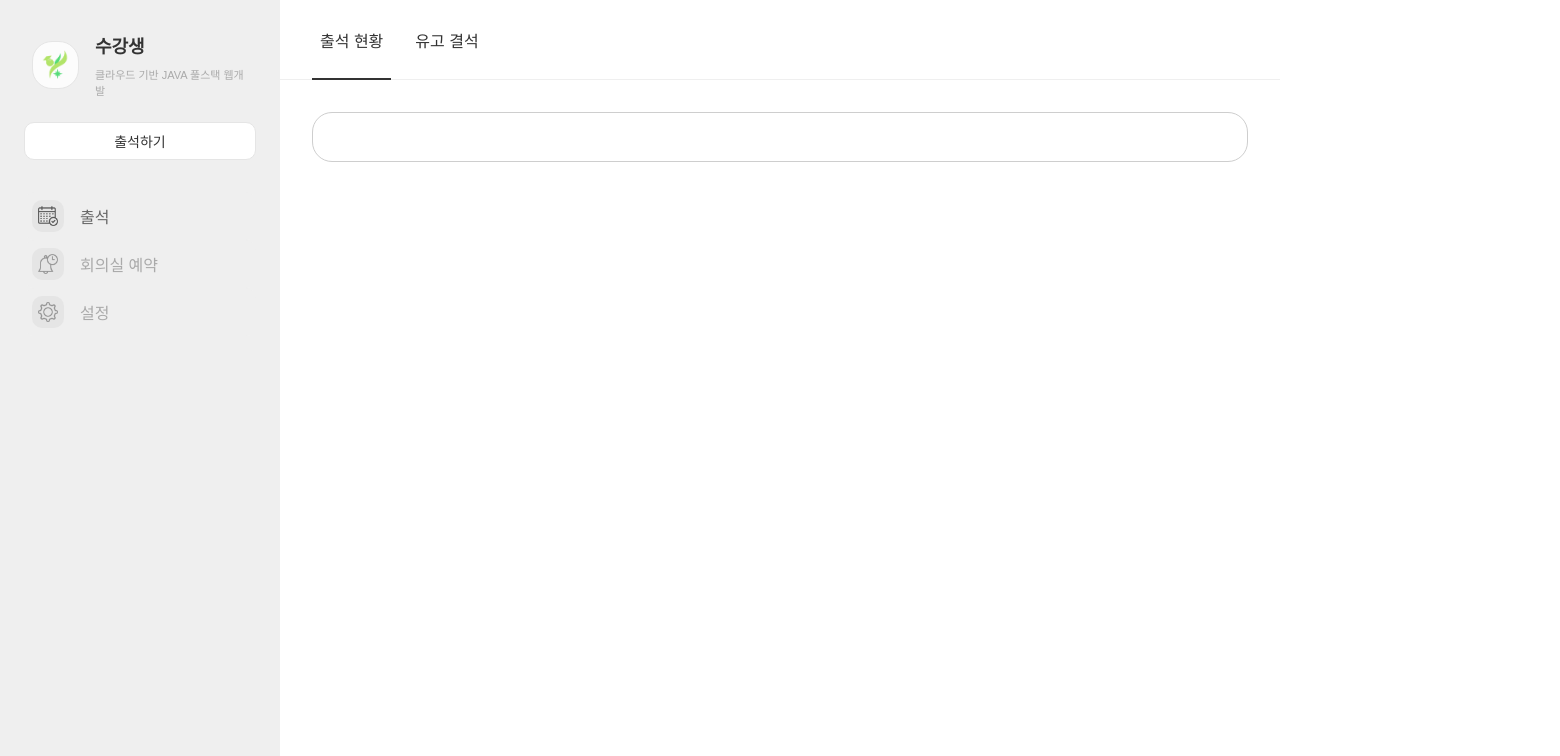
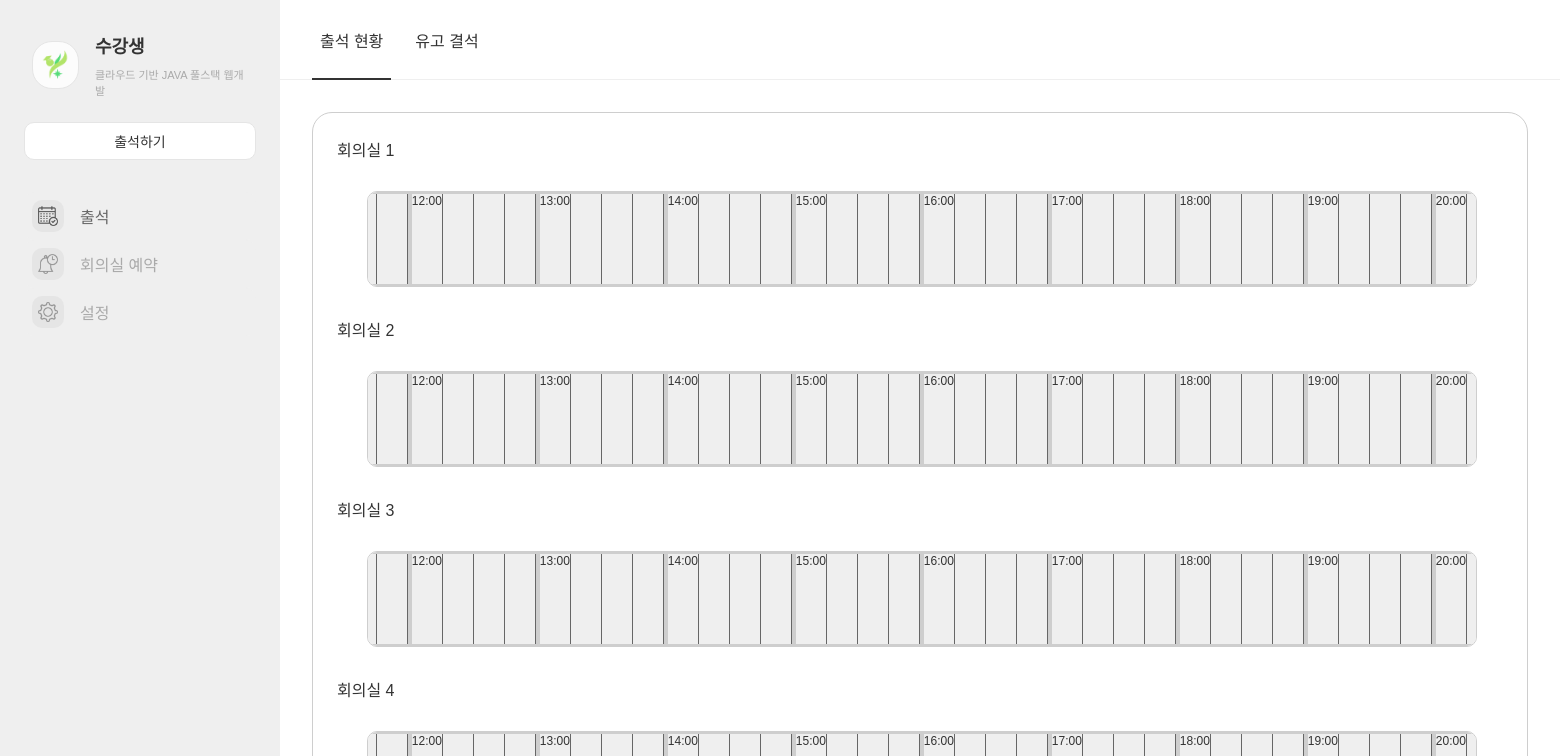
Before and after one commit to Edu-Check/edu_check_renewal, a React (Vite) app in the folder client/: page / in a window 1280 px wide. Shown: the top 756 px of the page, 1560 px wide, since content can reach past the window. Built offline with nearby package versions, Linux system fonts and the light colour scheme; a web font is replaced by a local one.

Commit message:
[EC-40] FE/feat 예약 전체 현황 조회 페이지 UI 구현 (#29)
* [EC-40] chore: WIP

* [EC-40] feat: 회의실 예약 페이지 기본 구조 구현

* [EC-40] feat: 회의실 예약 화면 UI 구현

```diff
--- a/client/src/pages/dashBoard/DashBoard.jsx
+++ b/client/src/pages/dashBoard/DashBoard.jsx
@@ -4,6 +4,7 @@ import styles from './DashBoard.module.css';
 import Tab from '../../components/tab/Tab';
 import SideBar from '../../components/sideBar/SideBar';
 import DashBoardItem from '../../components/dashBoardItem/DashBoardItem';
+import RoomReservation from '../roomReservation/RoomReservation';
 
 export default function DashBoard() {
   const currentSideBarItem = useSelector((state) => state.sideBarItem.nav);
@@ -16,7 +17,9 @@ export default function DashBoard() {
 
         {/* dashBoardContent 내부에 대시보드 및 컴포넌트 사용 */}
         <div className={styles.dashBoardContent}>
-          <DashBoardItem width="100%"></DashBoardItem>
+          <DashBoardItem width="100%">
+            <RoomReservation></RoomReservation>
+          </DashBoardItem>
         </div>
       </div>
     </div>
--- /dev/null
+++ b/client/src/pages/roomReservation/RoomReservation.jsx
@@ -0,0 +1,26 @@
+import React from 'react'
+import styles from './RoomReservation.module.css'
+import TimeGrid from './timeGrid/TimeGrid'
+
+
+export default function RoomReservation() {
+  // dummy
+  const roomCount = [1, 2, 3, 4];
+
+  const roomList = roomCount.map((item, index) => {
+    return (
+      <div>
+        <div>{`회의실 ${item}`}</div>
+        <TimeGrid key={index}></TimeGrid>
+      </div>
+    );
+  });
+
+  return (
+    <>
+      <div div className={styles.container}>
+        {roomList}
+      </div>
+    </>
+  );
+}
--- /dev/null
+++ b/client/src/pages/roomReservation/RoomReservation.module.css
@@ -0,0 +1,5 @@
+.container {
+  width: 100%;
+  display: flex;
+  flex-direction: column;
+}
--- /dev/null
+++ b/client/src/pages/roomReservation/hourBlock/HourBlock.jsx
@@ -0,0 +1,22 @@
+import React from 'react'
+import TimeSlot from '../timeSlot/TimeSlot'
+import styles from './HourBlock.module.css'
+
+export default function HourBlock({ hour }) {
+  const MINUTES = [0, 15, 30, 45];
+
+  return (
+    <div className={styles.container}>
+      {MINUTES.map((item, index) => {
+        const showTime = index === 0;
+
+        return (
+          <div className={styles.timeSlotWrapper} key={index}>
+            {showTime && <div className={styles.timeLabel}>{`${hour}:00`}</div>}
+            <TimeSlot />
+          </div>
+        );
+      })}
+    </div>
+  );
+}
--- /dev/null
+++ b/client/src/pages/roomReservation/hourBlock/HourBlock.module.css
@@ -0,0 +1,17 @@
+.container {
+  width: 100%;
+  border: 2px solid var(--border-100);
+  display: flex;
+  flex-direction: row;
+}
+
+.timeSlotWrapper {
+  position: relative;
+}
+
+.timeLabel {
+  position: absolute;
+  top: 0px;
+  left: 0;
+  font-size: 12px;
+}
--- /dev/null
+++ b/client/src/pages/roomReservation/timeGrid/TimeGrid.jsx
@@ -0,0 +1,15 @@
+import React from 'react'
+import HourBlock from '../hourBlock/HourBlock'
+import styles from './TimeGrid.module.css'
+
+export default function TimeGrid() {
+
+  //9시 ~ 22시
+  const TIME = Array.from({ length: 14 }, (_, i) => i + 9);
+
+  const hourList = TIME.map((hour, index) => {
+    return <HourBlock hour={hour} key={index}></HourBlock>;
+  });
+
+  return <div className={styles.container}>{hourList}</div>;
+}
--- /dev/null
+++ b/client/src/pages/roomReservation/timeGrid/TimeGrid.module.css
@@ -0,0 +1,10 @@
+.container {
+  width: 95%;
+  display: flex;
+  align-items: center;
+  justify-content: center;
+  overflow: auto; /* 내용이 넘치는 경우에만 스크롤 생성 */
+  border-radius: 10px;
+  border: 1px solid var(--border-100);
+  margin: 30px;
+}
--- /dev/null
+++ b/client/src/pages/roomReservation/timeSlot/TimeSlot.jsx
@@ -0,0 +1,11 @@
+import React from 'react'
+import styles from './TimeSlot.module.css'
+
+export default function TimeSlot() {
+  const handleClick = () => {
+    //TODO: 클릭시 예약 이벤트 처리
+    console.log('클릭');
+  };
+
+  return <div className={styles.container} onClick={handleClick}></div>;
+}
--- /dev/null
+++ b/client/src/pages/roomReservation/timeSlot/TimeSlot.module.css
@@ -0,0 +1,10 @@
+.container {
+  width: 80%;
+  min-width: 30px;
+  border-right: 1px solid var(--text-200);
+  background-color: var(--bg-100);
+  flex-direction: row;
+  height: 90px;
+  justify-content: center;
+  align-items: center;
+}
```
